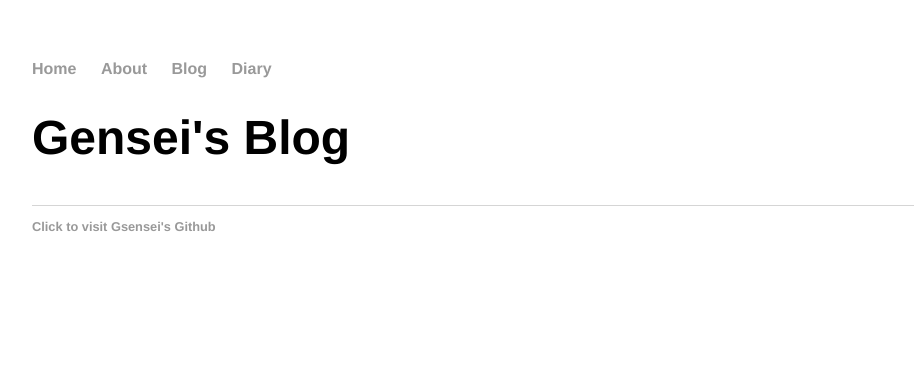
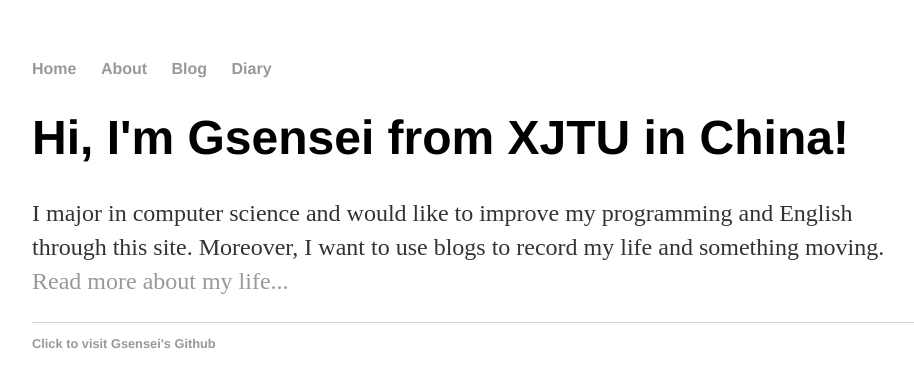
Before and after one commit to tlGsensei/tlGsensei.github.io, a Jekyll site: the page built from index.html, in a window 1280 px wide. Shown: the top 387 px of the page, without its empty margins (160-1074 px from the left). Built offline with Jekyll 4.4.1, drawn with Linux system fonts in a browser that asks for light colours.

Commit message:
Update index.html

```diff
--- a/index.html
+++ b/index.html
@@ -2,10 +2,8 @@
 layout: default
 title: Gensei's Blog
 ---
-	<h1>{{ page.title }}</h1>
-	<ul class="posts">
 
-	  {% for post in site.posts %}
-	    <li><span>{{ post.date | date_to_string }}</span> » <a href="{{ post.url }}" title="{{ post.title }}">{{ post.title }}</a></li>
-	  {% endfor %}
-	</ul>
+<div class="blurb">
+	<h1>Hi, I'm Gsensei from XJTU in China!</h1>
+	<p>I major in computer science and would like to improve my programming and English through this site. Moreover, I want to use blogs to record my life and something moving. <a href="/about">Read more about my life...</a></p>
+</div><!-- /.blurb -->
```
